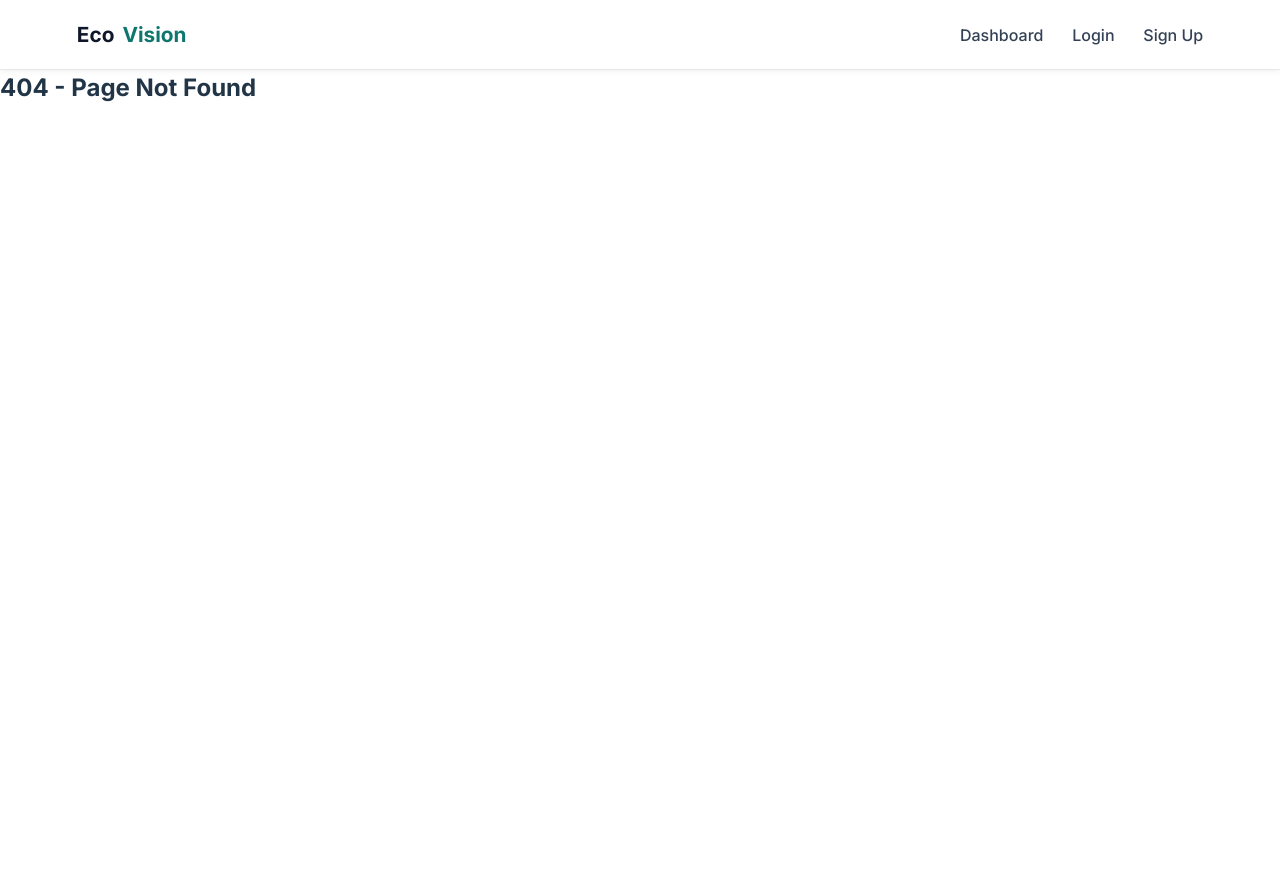
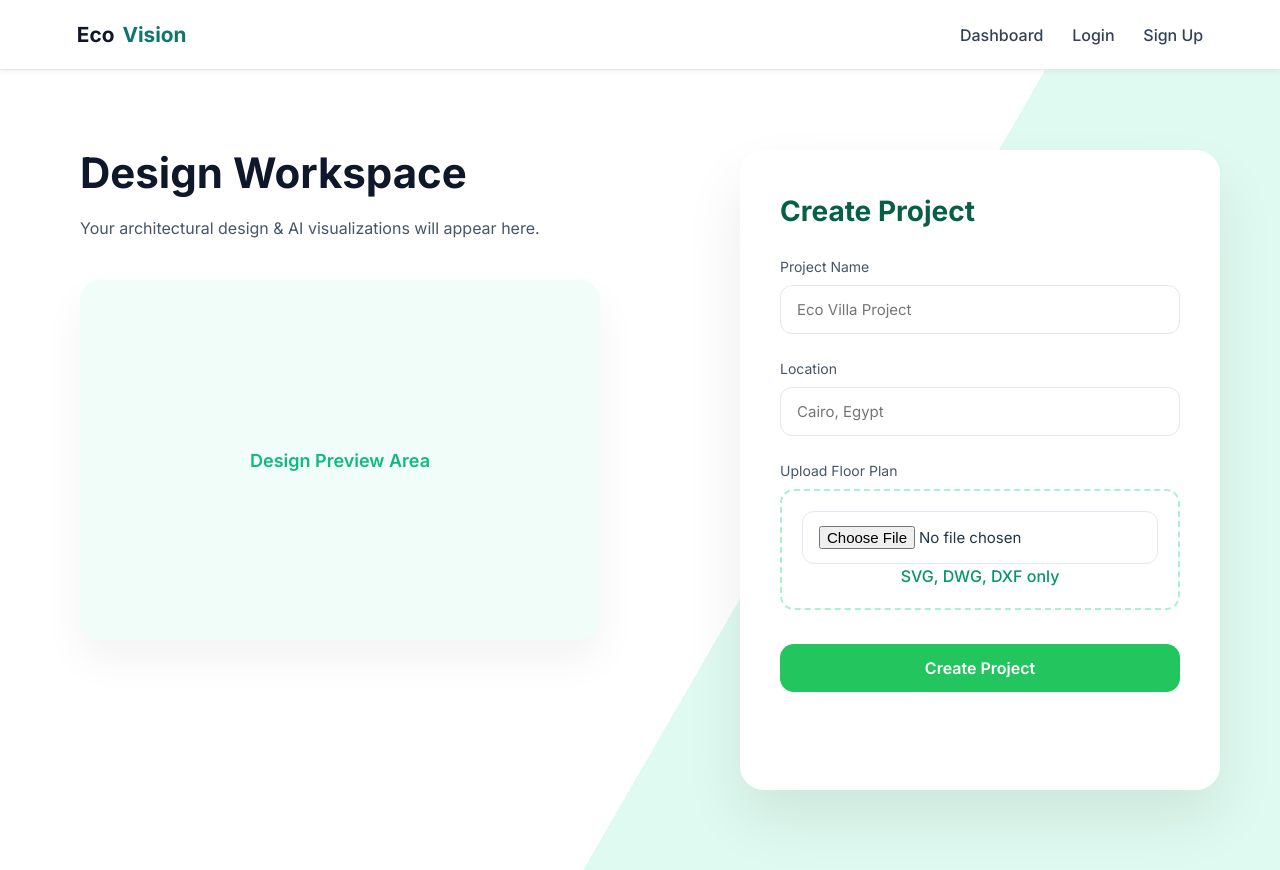
Before and after one commit to noorharidy19/EcoVision, a React (Vite) app in the folder ecovision-frontend/: page /createproject in a window 1280 px wide. Before the commit this address had no page. Before the commit the page ends 800 px from the top, so only its background shows below. Built offline with nearby package versions, Linux system fonts and the light colour scheme.

Commit message:
create project window

```diff
--- a/ecovision-frontend/src/App.tsx
+++ b/ecovision-frontend/src/App.tsx
@@ -7,6 +7,7 @@ import Dashboard from "./pages/Dashboard";
 import ProjectView from "./pages/ProjectView";
 import MyProjects from "./pages/MyProjects";
 import NotFound from "./pages/NotFound";
+import CreateProject from "./pages/CreateProject";
 
 function App() {
   return (
@@ -19,6 +20,7 @@ function App() {
         <Route path="/signup" element={<Signup />} />
         <Route path="/project/:id" element={<ProjectView />} />
         <Route path="*" element={<NotFound />} />
+        <Route path="/createproject" element={<CreateProject />} />
         <Route path="/myprojects" element={<MyProjects />} />
       </Routes>
     </BrowserRouter>
--- /dev/null
+++ b/ecovision-frontend/src/pages/CreateProject.tsx
@@ -0,0 +1,75 @@
+import { useState, type ChangeEvent } from "react";
+import "../styles/createProject.css";
+
+const CreateProject: React.FC = () => {
+  const [projectName, setProjectName] = useState("");
+  const [location, setLocation] = useState("");
+  const [file, setFile] = useState<File | null>(null);
+
+  const handleFileChange = (e: ChangeEvent<HTMLInputElement>) => {
+    if (e.target.files && e.target.files[0]) {
+      setFile(e.target.files[0]);
+    }
+  };
+
+  return (
+    <div className="create-layout">
+      {/* LEFT SIDE – Design Space */}
+      <div className="design-space">
+        <h1>Design Workspace</h1>
+        <p>
+          Your architectural design & AI visualizations will appear here.
+        </p>
+
+        <div className="design-placeholder">
+          <span>Design Preview Area</span>
+        </div>
+      </div>
+
+      {/* RIGHT SIDE – Create Project Card */}
+      <div className="project-panel">
+        <h2>Create Project</h2>
+
+        <div className="input-group">
+          <label>Project Name</label>
+          <input
+            type="text"
+            placeholder="Eco Villa Project"
+            value={projectName}
+            onChange={(e) => setProjectName(e.target.value)}
+          />
+        </div>
+
+        <div className="input-group">
+          <label>Location</label>
+          <input
+            type="text"
+            placeholder="Cairo, Egypt"
+            value={location}
+            onChange={(e) => setLocation(e.target.value)}
+          />
+        </div>
+
+        <div className="input-group">
+          <label>Upload Floor Plan</label>
+          <div className="upload-box">
+            <input
+              type="file"
+              accept=".svg,.dwg,.dxf"
+              onChange={handleFileChange}
+            />
+            <span>
+              {file ? file.name : "SVG, DWG, DXF only"}
+            </span>
+          </div>
+        </div>
+
+        <button className="create-btn">
+          Create Project
+        </button>
+      </div>
+    </div>
+  );
+};
+
+export default CreateProject;
--- /dev/null
+++ b/ecovision-frontend/src/styles/createProject.css
@@ -0,0 +1,123 @@
+.create-layout {
+  min-height: 100vh;
+  display: grid;
+  grid-template-columns: 1.5fr 1fr;
+  background: linear-gradient(120deg, #ffffff 60%, #dffaf0 40%);
+}
+
+/* LEFT SIDE */
+.design-space {
+  padding: 80px;
+}
+
+.design-space h1 {
+  font-size: 42px;
+  color: #0f172a;
+}
+
+.design-space p {
+  max-width: 500px;
+  color: #475569;
+  margin: 20px 0 40px;
+}
+
+.design-placeholder {
+  height: 360px;
+  border-radius: 20px;
+  background: #f1fdf8;
+  display: flex;
+  align-items: center;
+  justify-content: center;
+  color: #10b981;
+  font-weight: 600;
+  font-size: 18px;
+  box-shadow: 0 20px 40px rgba(0, 0, 0, 0.05);
+}
+
+/* RIGHT SIDE */
+.project-panel {
+  background: #ffffff;
+  margin: 80px 60px;
+  padding: 40px;
+  border-radius: 24px;
+  box-shadow: 0 30px 60px rgba(0, 0, 0, 0.08);
+  display: flex;
+  flex-direction: column;
+  gap: 24px;
+}
+
+.project-panel h2 {
+  font-size: 28px;
+  color: #065f46;
+}
+
+/* Inputs */
+.input-group {
+  display: flex;
+  flex-direction: column;
+  gap: 8px;
+}
+
+.input-group label {
+  font-size: 14px;
+  color: #475569;
+}
+
+.input-group input {
+  padding: 14px 16px;
+  border-radius: 12px;
+  border: 1px solid #e2e8f0;
+  font-size: 15px;
+}
+
+.input-group input:focus {
+  outline: none;
+  border-color: #34d399;
+}
+
+/* Upload */
+.upload-box {
+  border: 2px dashed #a7f3d0;
+  border-radius: 14px;
+  padding: 20px;
+  text-align: center;
+  cursor: pointer;
+}
+
+
+.upload-box span {
+  color: #059669;
+  font-weight: 500;
+}
+
+/* Button */
+.create-btn {
+  margin-top: 10px;
+  padding: 14px;
+  border-radius: 14px;
+  background: #22c55e;
+  color: white;
+  border: none;
+  font-size: 16px;
+  font-weight: 600;
+  cursor: pointer;
+}
+
+.create-btn:hover {
+  background: #16a34a;
+}
+
+/* RESPONSIVE */
+@media (max-width: 900px) {
+  .create-layout {
+    grid-template-columns: 1fr;
+  }
+
+  .design-space {
+    padding: 40px;
+  }
+
+  .project-panel {
+    margin: 20px;
+  }
+}
```
